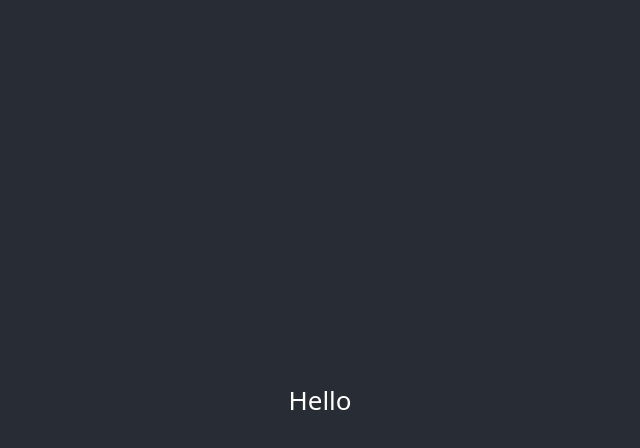
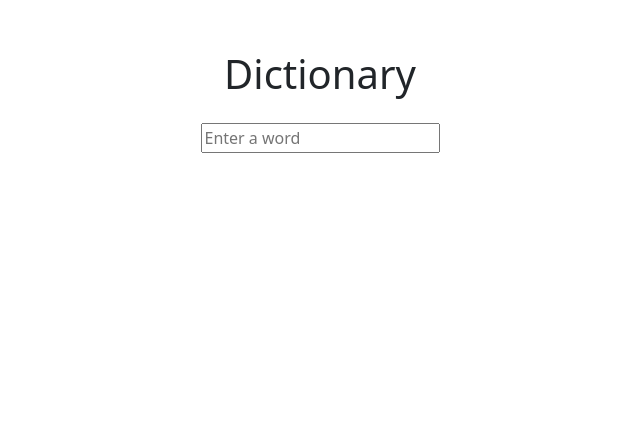
Before and after one commit to kprathyusha/dictionary-react, a React (Create React App) app: page / in a window 1280 px wide. Shown: the top 448 px of the page, without its empty margins (320-960 px from the left). Built offline with nearby package versions, Linux system fonts and the light colour scheme.

Commit message:
added search component and css for it

```diff
--- a/src/App.js
+++ b/src/App.js
@@ -1,10 +1,12 @@
 import "bootstrap/dist/css/bootstrap.min.css";
 import "./App.css";
+import Search from "./Search";
 
 function App() {
     return (
         <div className="App">
-            <header className="App-header">Hello</header>
+            <Search />
+
         </div>
     );
 }
--- /dev/null
+++ b/src/Search.css
@@ -0,0 +1,6 @@
+.Search {
+    margin-top: 50px;
+}
+.Search form {
+    margin-top: 25px;
+}
--- /dev/null
+++ b/src/Search.js
@@ -0,0 +1,28 @@
+import React, { useState } from "react";
+import "./Search.css";
+
+export default function Search() {
+    let [keyword, setKeyword] = useState("");
+
+    function handleSubmit(event) {
+        event.preventDefault();
+        alert(`The word you are searching is ${keyword}`);
+    }
+
+    function handleKeywordChange(event) {
+        setKeyword(event.target.value);
+    }
+
+    return (
+        <div className="Search">
+            <h1>Dictionary</h1>
+            <form onSubmit={handleSubmit}>
+                <input
+                    type="search"
+                    placeholder="Enter a word"
+                    onChange={handleKeywordChange}
+                />
+            </form>
+        </div>
+    );
+}
```
